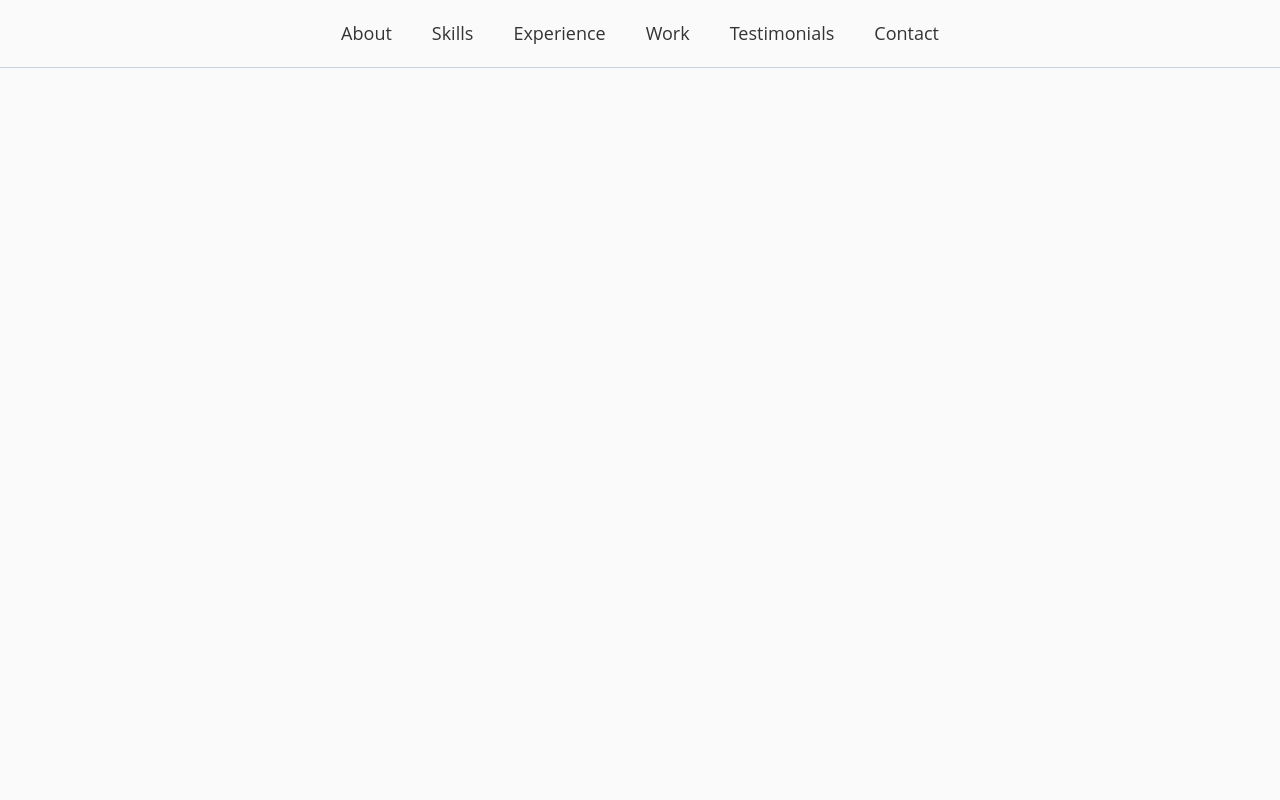
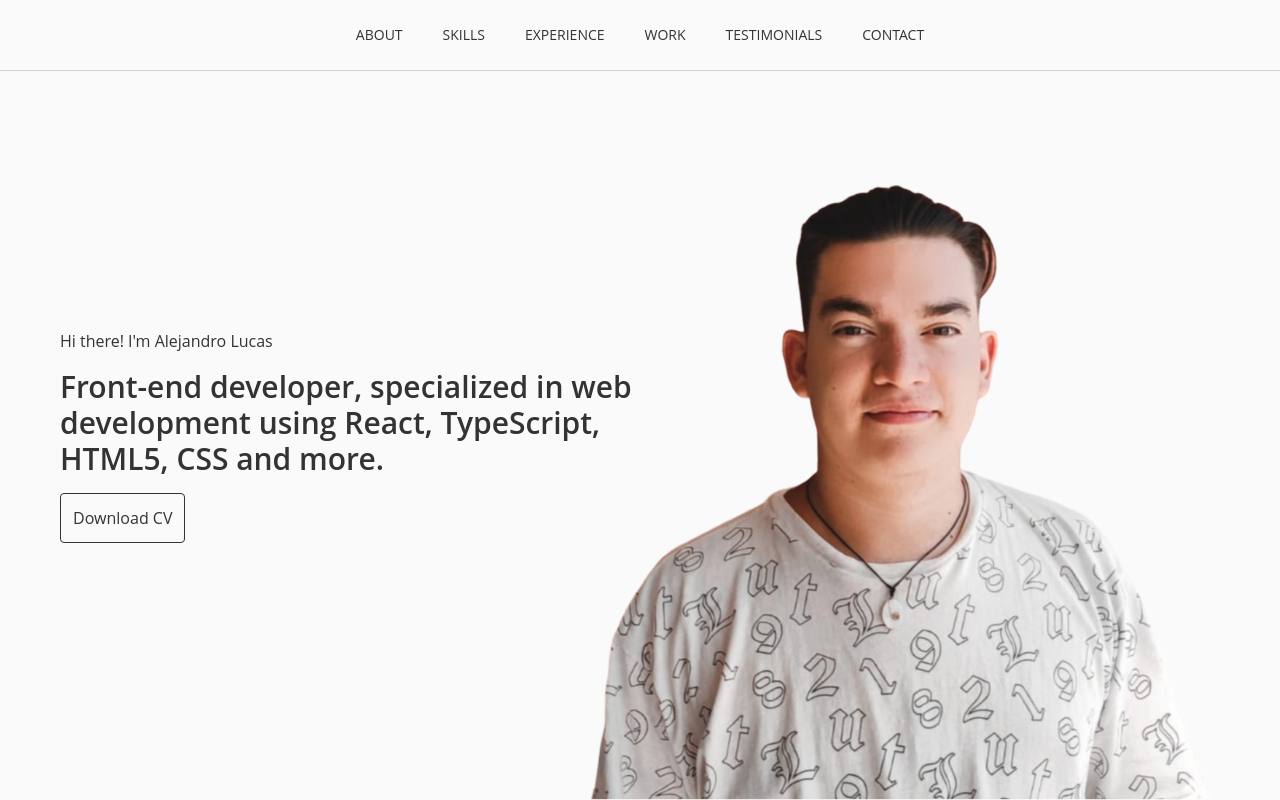
Before and after one commit to AlejandroLucas161/portfolio, a React (Vite) app: page / in a window 1280 px wide. Built offline with nearby package versions, Linux system fonts and the light colour scheme.

Commit message:
Add banner section

```diff
--- a/src/App.tsx
+++ b/src/App.tsx
@@ -1,8 +1,14 @@
 import { FunctionComponent } from "react";
-import { Navbar } from "./components";
+import { Banner, Navbar } from "./components";
 
 const App: FunctionComponent = () => {
-  return <Navbar />;
+  return (
+    <>
+      <Navbar />
+
+      <Banner />
+    </>
+  );
 };
 
 export default App;
--- /dev/null
+++ b/src/components/Banner/Banner.tsx
@@ -0,0 +1,29 @@
+import { FunctionComponent } from "react";
+import bannerImage from "../../assets/banner-image.png";
+
+const Banner: FunctionComponent = () => {
+  return (
+    <div className="h-[calc(100vh-71px)] max-h-[823px] xl:mx-[60px] mx-[30px] relative flex items-center">
+      <div className="w-1/2 flex gap-4 flex-col items-start">
+        <h4 className="2xl:text-xl lg:text-base text-sm">
+          Hi there! I'm Alejandro Lucas
+        </h4>
+        <h1 className="font-semibold 2xl:text-4xl text-3xl">
+          Front-end developer, specialized in web development using React,
+          TypeScript, HTML5, CSS and more.
+        </h1>
+        <button className="2xl:text-xl lg:text-base text-sm border rounded p-3 hover:bg-lighterbluegray hover:text-white transition duration-300">
+          Download CV
+        </button>
+      </div>
+
+      <img
+        src={bannerImage}
+        className="max-w-[650px] absolute bottom-0 right-0"
+        alt="banner image"
+      />
+    </div>
+  );
+};
+
+export default Banner;
--- /dev/null
+++ b/src/components/Banner/index.ts
@@ -0,0 +1 @@
+export { default } from "./Banner";
--- a/src/components/Navbar/Navbar.tsx
+++ b/src/components/Navbar/Navbar.tsx
@@ -16,11 +16,11 @@ const NavbarItems: Array<NavbarItem> = [
 
 const Navbar: FunctionComponent = () => {
   return (
-    <nav className="fixed w-screen border-b-[0.5px] border-b-darkerblue border-opacity-30">
-      <ul className="h-fit flex gap-10 text-[18px] justify-center">
+    <nav className="sticky top-0 w-screen border-b-[0.5px] bg-white border-b-darkerblue border-opacity-30 z-10">
+      <ul className="h-[70px] flex gap-10 text-[18px] justify-center items-center">
         {NavbarItems.map(({ name }, idx) => (
-          <Link key={idx} to={name} spy smooth>
-            <li className="my-4 py-2 border-b border-opacity-0 border-b-darkerblue hover:border-opacity-100 transition duration-300 hover:text-darkerblue cursor-pointer">
+          <Link key={idx} to={name} spy smooth className="h-fit">
+            <li className="py-1 border-b border-opacity-0 border-b-darkerblue hover:border-opacity-100 transition duration-300 hover:text-darkerblue cursor-pointer uppercase text-sm">
               {name}
             </li>
           </Link>
--- a/src/components/index.ts
+++ b/src/components/index.ts
@@ -1,3 +1,4 @@
 import Navbar from "./Navbar";
+import Banner from "./Banner";
 
-export { Navbar };
+export { Navbar, Banner };
--- a/tailwind.config.js
+++ b/tailwind.config.js
@@ -1,4 +1,5 @@
 /** @type {import('tailwindcss').Config} */
+
 export default {
   content: ["./index.html", "./src/**/*.{js,ts,jsx,tsx}"],
   theme: {
@@ -6,6 +7,7 @@ export default {
       darkerblue: "#5b7f9e",
       lighterblue: "#8da3b8",
       lighterbluegray: "#b1c0cb",
+      white: "#fafafa",
     },
   },
   plugins: [],
```
Also changed, not shown: src/assets/banner-image.png (added).
